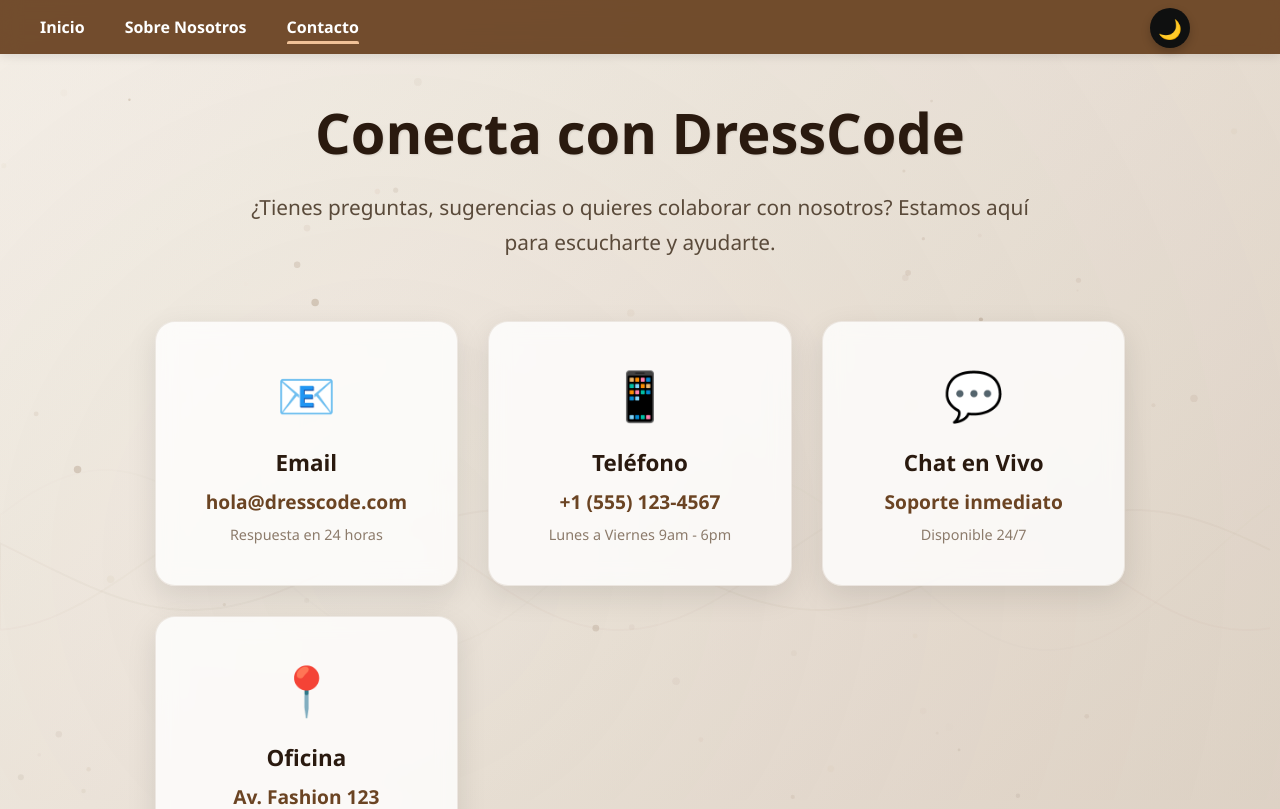
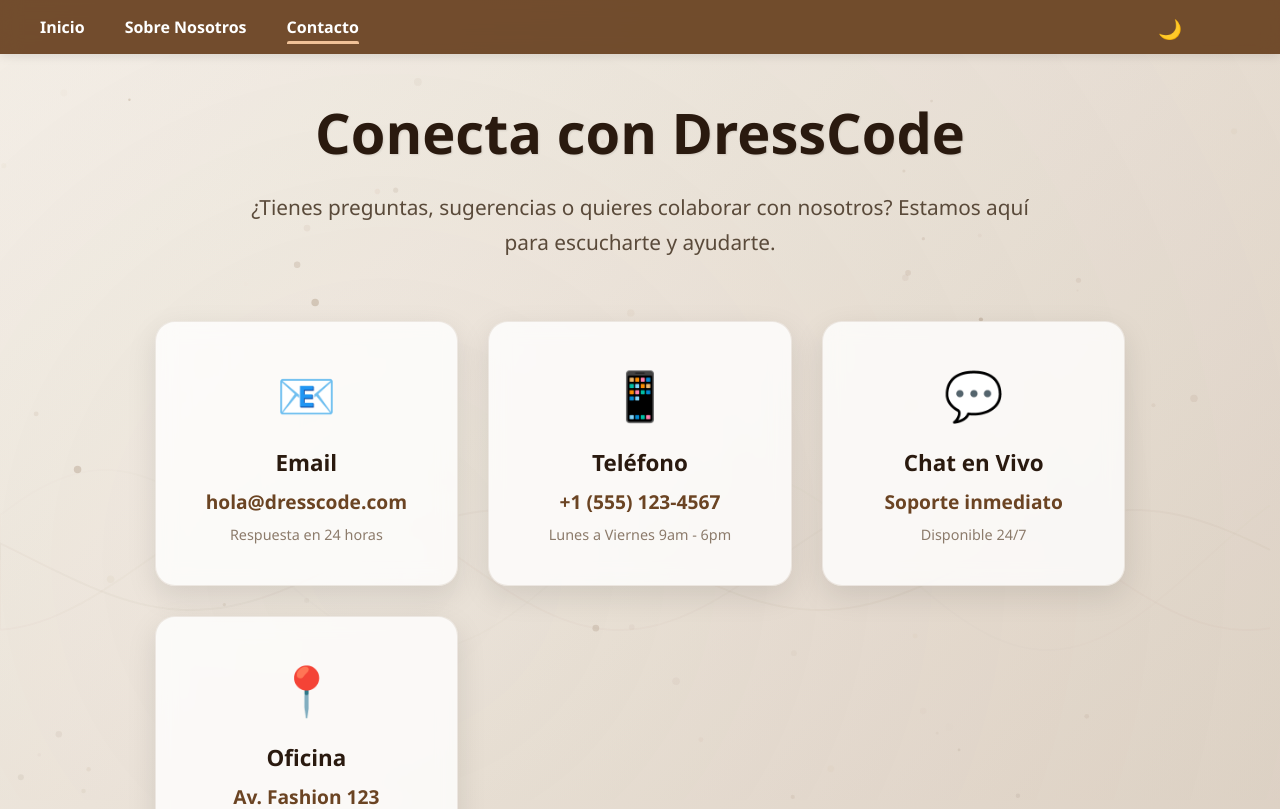
Before and after one commit to davcamshow/DressCode, a Django app: page /contacto/ in a window 1280 px wide. Shown: the top 809 px of the page. Run offline with Django 5.2, Linux system fonts and the light colour scheme.

Commit message:
actualizacion

```diff
--- a/DressCode/mydresscode/static/css/contacto.css
+++ b/DressCode/mydresscode/static/css/contacto.css
@@ -409,16 +409,14 @@
   box-shadow: 0 4px 10px rgba(0,0,0,0.2);
 }
 
-.icon-moon {
-  background-color: #0f1010;
-  color: #F5F5DC;
+/* Modo claro → botón transparente */
+.icon-moon,
+.icon-sun {
+  background-color: transparent !important;
+  border: none !important;   /* QUITA EL BORDE */
+  color: #1C1A17;
+  box-shadow: none !important; /* QUITA LA SOMBRA */
 }
-
-.icon-sun {
-  background-color: #f9fafa;
-  color: #1C1A17;
-}
-
 .theme-button span:hover {
   transform: scale(1.1);
 }
--- a/DressCode/mydresscode/static/css/myCloset.css
+++ b/DressCode/mydresscode/static/css/myCloset.css
@@ -1,4 +1,3 @@
-
 /* Estilos para el botón de cambio de tema */
 .theme-button:hover {
   background: #ffffff00;
--- a/DressCode/mydresscode/static/css/welcome.css
+++ b/DressCode/mydresscode/static/css/welcome.css
@@ -31,14 +31,13 @@
   box-shadow: 0 4px 10px rgba(0,0,0,0.2);
 }
 
-.icon-moon {
-  background-color: #0f1010;
-  color: #F5F5DC;
-}
-
+/* Modo claro → botón transparente */
+.icon-moon,
 .icon-sun {
-  background-color: #f9fafa;
+  background-color: transparent !important;
+  border: none !important;   /* QUITA EL BORDE */
   color: #1C1A17;
+  box-shadow: none !important; /* QUITA LA SOMBRA */
 }
 
 .theme-button span:hover {
```
Also changed, not shown: DressCode/mydresscode/static/css/calendar.css (+5 -6 lines), DressCode/mydresscode/static/css/category.css (+5 -6 lines), DressCode/mydresscode/static/css/inicios.css (+7 -10 lines), DressCode/mydresscode/static/css/login.css (+5 -6 lines), DressCode/mydresscode/static/css/newPassword.css (+5 -6 lines), DressCode/mydresscode/static/css/outfit.css (+5 -6 lines).
